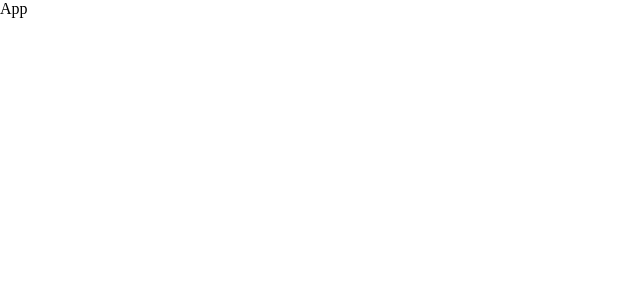
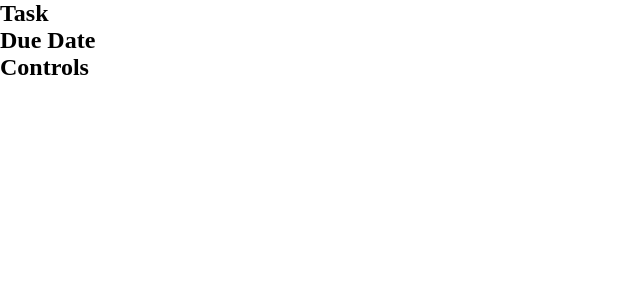
Before and after one commit to DinethSheveen/Todo-With-React, a React (Vite) app: page / in a window 1280 px wide. Shown: the top 300 px of the page, without its empty margins (0-640 px from the left). Built offline with nearby package versions, Linux system fonts and the light colour scheme.

Commit message:
Basic structure of the application

```diff
--- a/src/App.jsx
+++ b/src/App.jsx
@@ -2,7 +2,19 @@ import React from 'react'
 
 function App() {
   return (
-    <div>App</div>
+    <div className='app-container'>
+      <div className="todo-container">
+        <div className="heading">
+          <h2>Task</h2>
+          <h2>Due Date</h2>
+          <h2>Controls</h2>
+        </div>
+
+        <div className="task-container">
+
+        </div>
+      </div>
+    </div>
   )
 }
 
```
